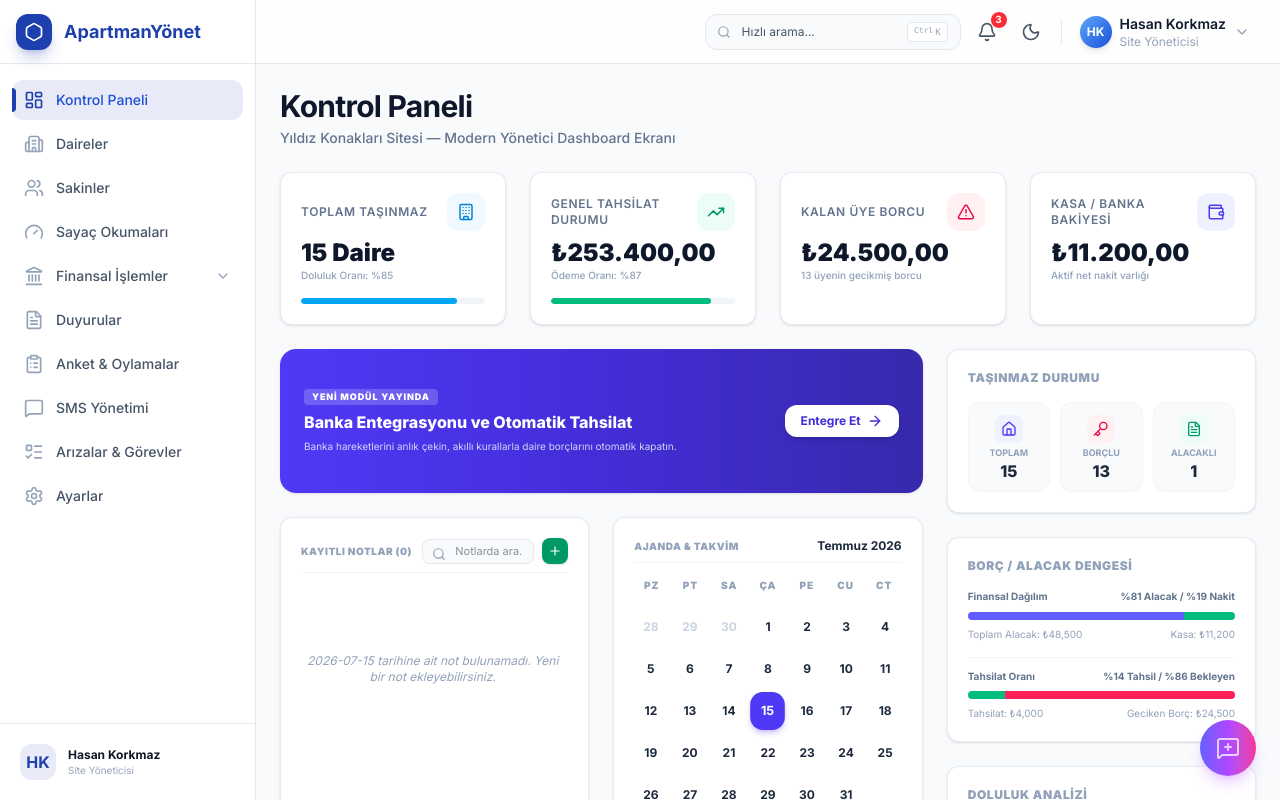
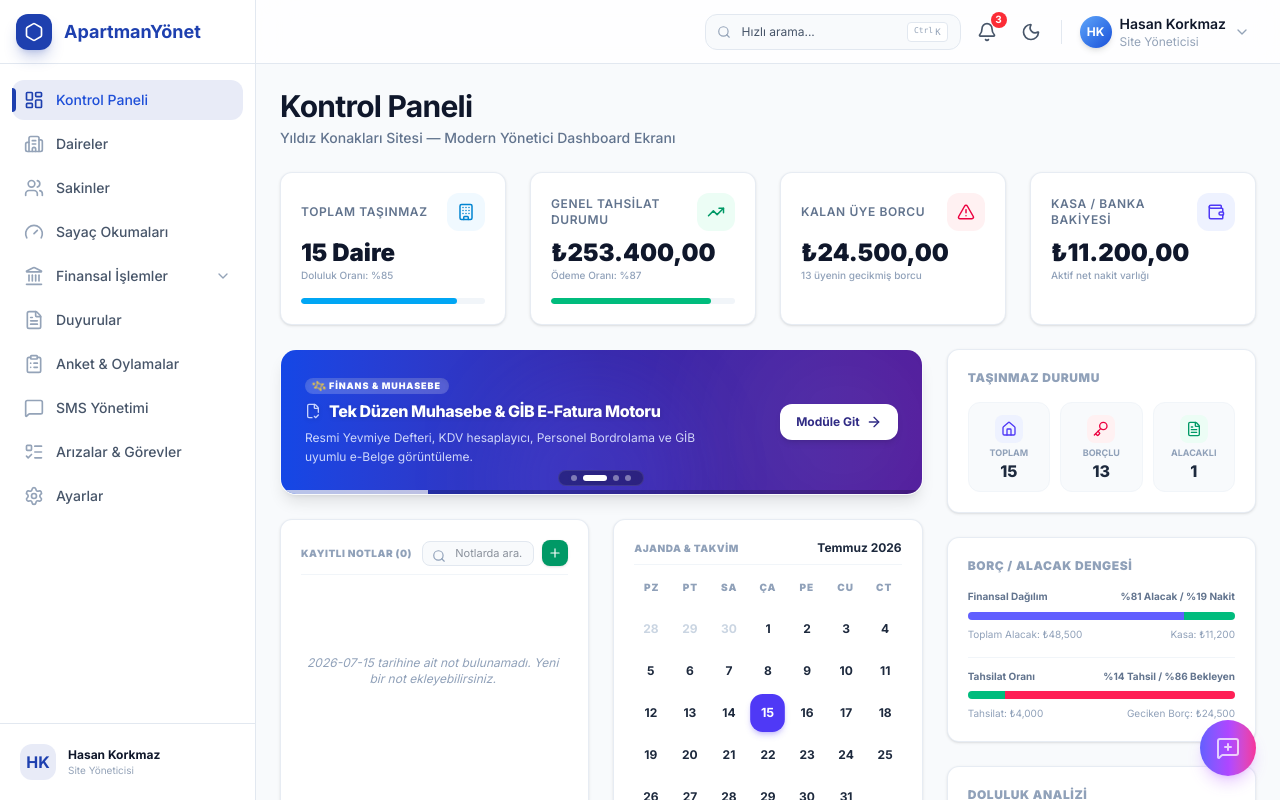
Before and after one commit to alimeicill/alimeicill, a Next.js app: page /yonetici/dashboard in a window 1280 px wide. Built offline with nearby package versions, Linux system fonts and the light colour scheme.

Commit message:
feat: make dashboard hero banner dynamic rotating carousel and simplify faturalar title

```diff
--- a/src/app/(dashboard)/yonetici/cari/faturalar/page.tsx
+++ b/src/app/(dashboard)/yonetici/cari/faturalar/page.tsx
@@ -252,7 +252,7 @@ export default function CariFaturalarPage() {
       <div className="flex flex-col sm:flex-row sm:items-center sm:justify-between gap-4">
         <div>
           <h1 className="text-3xl font-bold tracking-tight text-[var(--text-primary)]">
-            Cari Faturalar & Tahakkuklar
+            Faturalar & Tahakkuklar
           </h1>
           <p className="text-sm text-[var(--text-secondary)] mt-1">
             Paydaş cari hesaplarına ait gider faturalarının kaydı ve resmi takibi
--- a/src/app/(dashboard)/yonetici/dashboard/page.tsx
+++ b/src/app/(dashboard)/yonetici/dashboard/page.tsx
@@ -22,6 +22,7 @@ import {
   SiteMessage,
   SoftwareAnnouncement
 } from '@/lib/services/site-hesabim-service';
+import { HeroCarouselBanner } from '@/components/dashboard/HeroCarouselBanner';
 import Link from 'next/link';
 
 export default function YoneticiDashboardPage() {
@@ -103,26 +104,8 @@ export default function YoneticiDashboardPage() {
         {/* Left Column (lg:col-span-8) */}
         <div className="lg:col-span-8 space-y-6">
 
-          {/* Hızlı İşlemler Gradient Banner */}
-          <div className="relative rounded-2xl overflow-hidden shadow-sm h-36 bg-gradient-to-r from-indigo-600 via-indigo-700 to-indigo-800 text-white flex items-center justify-between p-6">
-            <div className="space-y-1.5 max-w-[70%]">
-              <span className="inline-block text-[9px] font-black tracking-widest bg-white/20 px-2 py-0.5 rounded uppercase">
-                Yeni Modül Yayında
-              </span>
-              <h2 className="text-sm sm:text-base font-extrabold leading-snug">
-                Banka Entegrasyonu ve Otomatik Tahsilat
-              </h2>
-              <p className="text-[10px] text-indigo-100/90 leading-normal">
-                Banka hareketlerini anlık çekin, akıllı kurallarla daire borçlarını otomatik kapatın.
-              </p>
-            </div>
-            <Link
-              href="/yonetici/banka-sync"
-              className="bg-white hover:bg-slate-50 text-indigo-700 rounded-xl px-4 py-2 text-xs font-bold shadow-md hover:shadow-lg transition-all shrink-0 flex items-center gap-1.5"
-            >
-              Entegre Et <ArrowRight className="h-4 w-4" />
-            </Link>
-          </div>
+          {/* Hareketli & Dinamik Hızlı İşlemler Banner Slider */}
+          <HeroCarouselBanner />
 
           {/* Interactive Calendar & Notes */}
           <NotesCalendar
--- a/src/app/globals.css
+++ b/src/app/globals.css
@@ -68,6 +68,15 @@
 @keyframes pulse-glow {
   0%, 100% { box-shadow: 0 0 5px rgba(99, 102, 241, 0.2); }
   50% { box-shadow: 0 0 20px rgba(99, 102, 241, 0.4); }
+}
+
+@keyframes carousel-progress {
+  from { width: 0%; }
+  to { width: 100%; }
+}
+
+.animate-carousel-progress {
+  animation: carousel-progress linear infinite;
 }
 
 /* Base styles */
--- /dev/null
+++ b/src/components/dashboard/HeroCarouselBanner.tsx
@@ -0,0 +1,215 @@
+'use client';
+
+import React, { useState, useEffect, useRef } from 'react';
+import Link from 'next/link';
+import {
+  ArrowRight,
+  ChevronLeft,
+  ChevronRight,
+  Landmark,
+  FileCheck2,
+  Wallet,
+  QrCode,
+  Sparkles,
+  Pause,
+  Play
+} from 'lucide-react';
+
+interface Slide {
+  id: string;
+  badge: string;
+  title: string;
+  description: string;
+  buttonText: string;
+  buttonHref: string;
+  gradientClass: string;
+  icon: React.ElementType;
+}
+
+const slides: Slide[] = [
+  {
+    id: 'bank-sync',
+    badge: 'YENİ MODÜL YAYINDA',
+    title: 'Banka Entegrasyonu ve Otomatik Tahsilat',
+    description: 'Banka hareketlerini anlık çekin, akıllı kurallarla daire borçlarını otomatik kapatın.',
+    buttonText: 'Entegre Et',
+    buttonHref: '/yonetici/banka-sync',
+    gradientClass: 'from-violet-700 via-indigo-700 to-purple-800',
+    icon: Landmark
+  },
+  {
+    id: 'official-finance',
+    badge: 'FİNANS & MUHASEBE',
+    title: 'Tek Düzen Muhasebe & GİB E-Fatura Motoru',
+    description: 'Resmi Yevmiye Defteri, KDV hesaplayıcı, Personel Bordrolama ve GİB uyumlu e-Belge görüntüleme.',
+    buttonText: 'Modüle Git',
+    buttonHref: '/yonetici/finans-gelismis',
+    gradientClass: 'from-blue-700 via-indigo-800 to-violet-900',
+    icon: FileCheck2
+  },
+  {
+    id: 'dues-auto',
+    badge: 'OTOMATİK TAHSİLAT',
+    title: 'Dinamik Aidat & İcra Takip Sistemi',
+    description: 'Her ay otomatik borçlandırma, gecikme faizi hesaplama ve icra dosyaları yönetimi.',
+    buttonText: 'Aidat Yönetimi',
+    buttonHref: '/yonetici/aidat',
+    gradientClass: 'from-indigo-800 via-purple-800 to-fuchsia-900',
+    icon: Wallet
+  },
+  {
+    id: 'visitor-qr',
+    badge: 'GÜVENLİK & KONTROL',
+    title: 'Ziyaretçi QR Davet Kodu & Kapı Geçiş',
+    description: 'Sakinlerin tek tıkla QR davet kodu üretmesi ve güvenlik kapı entegrasyonu.',
+    buttonText: 'Geçiş Sistemleri',
+    buttonHref: '/yonetici/sakinler',
+    gradientClass: 'from-purple-800 via-fuchsia-800 to-indigo-950',
+    icon: QrCode
+  }
+];
+
+export function HeroCarouselBanner() {
+  const [currentIndex, setCurrentIndex] = useState(0);
+  const [isPaused, setIsPaused] = useState(false);
+  const [touchStart, setTouchStart] = useState<number | null>(null);
+
+  useEffect(() => {
+    if (isPaused) return;
+
+    const timer = setInterval(() => {
+      setCurrentIndex((prevIndex) => (prevIndex + 1) % slides.length);
+    }, 4500);
+
+    return () => clearInterval(timer);
+  }, [isPaused]);
+
+  const handleNext = () => {
+    setCurrentIndex((prev) => (prev + 1) % slides.length);
+  };
+
+  const handlePrev = () => {
+    setCurrentIndex((prev) => (prev - 1 + slides.length) % slides.length);
+  };
+
+  // Touch gesture support
+  const handleTouchStart = (e: React.TouchEvent) => {
+    setTouchStart(e.touches[0].clientX);
+  };
+
+  const handleTouchEnd = (e: React.TouchEvent) => {
+    if (touchStart === null) return;
+    const touchEnd = e.changedTouches[0].clientX;
+    const diff = touchStart - touchEnd;
+
+    if (diff > 50) {
+      handleNext();
+    } else if (diff < -50) {
+      handlePrev();
+    }
+    setTouchStart(null);
+  };
+
+  const currentSlide = slides[currentIndex];
+  const IconComponent = currentSlide.icon;
+
+  return (
+    <div
+      className="relative group rounded-2xl overflow-hidden shadow-lg border border-white/10 text-white transition-all duration-500"
+      onMouseEnter={() => setIsPaused(true)}
+      onMouseLeave={() => setIsPaused(false)}
+      onTouchStart={handleTouchStart}
+      onTouchEnd={handleTouchEnd}
+    >
+      {/* Background slide wrapper with animated gradient background */}
+      <div
+        className={`relative h-40 sm:h-36 w-full bg-gradient-to-r ${currentSlide.gradientClass} p-5 sm:p-6 flex items-center justify-between transition-all duration-700 ease-in-out`}
+      >
+        {/* Decorative background glow circle */}
+        <div className="absolute -right-12 -top-12 w-64 h-64 bg-white/10 rounded-full blur-3xl pointer-events-none animate-pulse" />
+        <div className="absolute left-1/3 -bottom-20 w-48 h-48 bg-indigo-500/20 rounded-full blur-2xl pointer-events-none" />
+
+        {/* Content Section */}
+        <div className="relative z-10 space-y-1.5 max-w-[72%] transition-all duration-500 transform translate-x-0">
+          <div className="flex items-center gap-2">
+            <span className="inline-flex items-center gap-1 text-[9px] font-black tracking-widest bg-white/20 backdrop-blur-md px-2 py-0.5 rounded-full uppercase text-white shadow-inner">
+              <Sparkles className="h-3 w-3 text-amber-300 animate-spin" style={{ animationDuration: '8s' }} />
+              {currentSlide.badge}
+            </span>
+
+            {isPaused && (
+              <span className="inline-flex items-center gap-1 text-[9px] bg-black/30 px-2 py-0.5 rounded-full text-indigo-200">
+                <Pause className="h-2.5 w-2.5" /> Duraklatıldı
+              </span>
+            )}
+          </div>
+
+          <h2 className="text-sm sm:text-base font-extrabold leading-snug tracking-tight text-white drop-shadow-sm flex items-center gap-2">
+            <IconComponent className="h-4 w-4 shrink-0 text-indigo-200 hidden sm:inline-block" />
+            {currentSlide.title}
+          </h2>
+
+          <p className="text-[10px] sm:text-xs text-indigo-100/90 leading-relaxed font-normal line-clamp-2">
+            {currentSlide.description}
+          </p>
+        </div>
+
+        {/* CTA Button */}
+        <div className="relative z-10 shrink-0">
+          <Link
+            href={currentSlide.buttonHref}
+            className="bg-white hover:bg-slate-100 text-indigo-900 rounded-xl px-4 py-2.5 text-xs font-bold shadow-md hover:shadow-xl transition-all duration-300 flex items-center gap-1.5 hover:scale-105 active:scale-95 group/btn"
+          >
+            <span>{currentSlide.buttonText}</span>
+            <ArrowRight className="h-4 w-4 transition-transform group-hover/btn:translate-x-1" />
+          </Link>
+        </div>
+
+        {/* Navigation Arrows (visible on hover or focus) */}
+        <button
+          onClick={handlePrev}
+          aria-label="Önceki Slayt"
+          className="absolute left-2 top-1/2 -translate-y-1/2 z-20 h-8 w-8 rounded-full bg-black/20 hover:bg-black/50 backdrop-blur-md text-white flex items-center justify-center opacity-0 group-hover:opacity-100 transition-opacity duration-300"
+        >
+          <ChevronLeft className="h-4 w-4" />
+        </button>
+
+        <button
+          onClick={handleNext}
+          aria-label="Sonraki Slayt"
+          className="absolute right-2 top-1/2 -translate-y-1/2 z-20 h-8 w-8 rounded-full bg-black/20 hover:bg-black/50 backdrop-blur-md text-white flex items-center justify-center opacity-0 group-hover:opacity-100 transition-opacity duration-300"
+        >
+          <ChevronRight className="h-4 w-4" />
+        </button>
+
+        {/* Dynamic Auto-play Progress Bar at top/bottom border */}
+        <div className="absolute bottom-0 left-0 right-0 h-1 bg-black/20">
+          <div
+            key={currentIndex}
+            className={`h-full bg-white/70 transition-all ${isPaused ? 'w-full opacity-30' : 'animate-carousel-progress'}`}
+            style={{
+              animationDuration: '4.5s',
+              animationTimingFunction: 'linear'
+            }}
+          />
+        </div>
+      </div>
+
+      {/* Slide Navigation Pagination Dots */}
+      <div className="absolute bottom-2 left-1/2 -translate-x-1/2 z-20 flex items-center gap-1.5 bg-black/30 backdrop-blur-md px-3 py-1 rounded-full border border-white/10">
+        {slides.map((slide, index) => (
+          <button
+            key={slide.id}
+            onClick={() => setCurrentIndex(index)}
+            className={`h-1.5 rounded-full transition-all duration-300 ${
+              index === currentIndex
+                ? 'w-6 bg-white shadow-sm'
+                : 'w-1.5 bg-white/40 hover:bg-white/70'
+            }`}
+            title={slide.title}
+          />
+        ))}
+      </div>
+    </div>
+  );
+}
--- a/src/components/layout/Sidebar.tsx
+++ b/src/components/layout/Sidebar.tsx
@@ -107,7 +107,7 @@ function getRoleConfig(pathname: string | null) {
           { href: '/yonetici/finans-gelismis', label: 'Resmi Muhasebe & Finans' },
           { href: '/yonetici/raporlar', label: 'Raporlar' },
           { href: '/yonetici/cari', label: 'Cari Hesaplar' },
-          { href: '/yonetici/cari/faturalar', label: 'Cari Faturaları' },
+          { href: '/yonetici/cari/faturalar', label: 'Faturalar' },
           { href: '/yonetici/satinalma/alis-faturalari', label: 'Alış Faturaları' },
         ]
       },
```
Also changed, not shown: 1 other file (tests, documents, lock files or other folders).
